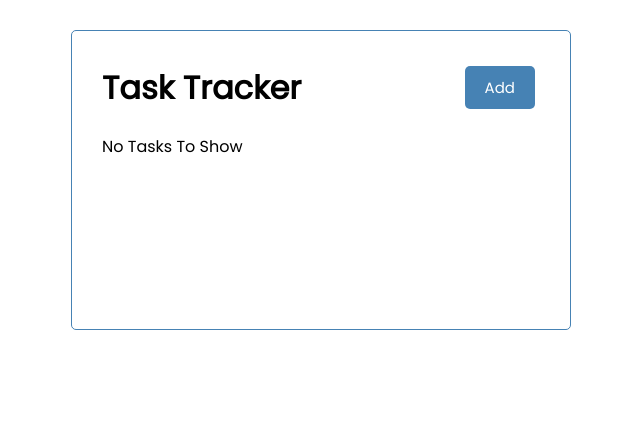
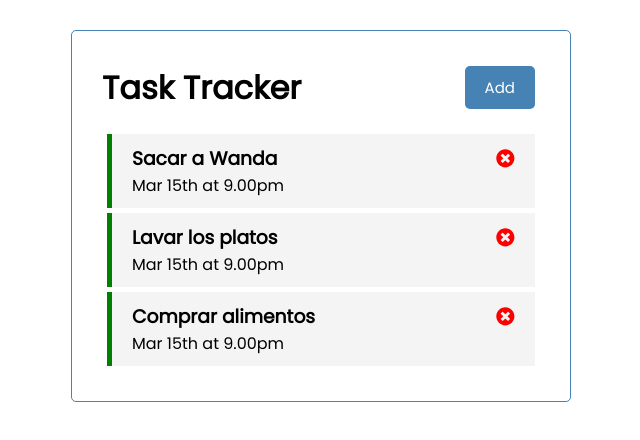
Before and after one commit to gnzlplcs/task-tracker, a React (Create React App) app: page / in a window 1280 px wide. Shown: the top 440 px of the page, without its empty margins (319-959 px from the left). Built offline with nearby package versions, Linux system fonts and the light colour scheme; data requests are answered from the project's data file.

Commit message:
💫 useEffect hook and fetch tasks from server

```diff
--- a/src/App.js
+++ b/src/App.js
@@ -1,4 +1,4 @@
-import { useState } from "react";
+import { useEffect, useState } from "react";
 import Header from "./components/Header";
 import Tasks from "./components/Tasks";
 import AddTask from "./components/AddTask";
@@ -6,6 +6,20 @@ import AddTask from "./components/AddTask";
 function App() {
   const [showAddTask, setShowAddTask] = useState(false)
   const [tasks, setTasks] = useState([]);
+
+  useEffect(() => {
+    const getTasks = async () => {
+      const tasksFromServer = await fetchTasks();
+      setTasks(tasksFromServer);
+    }
+    getTasks()
+  }, []);
+
+  const fetchTasks = async () => {
+    const response = await fetch('http://localhost:5000/tasks');
+    const data = await response.json();
+    return data;
+  }
 
   const addTask = (task) => {
     const id = Math.floor(Math.random() * 1000) + 1;
```
